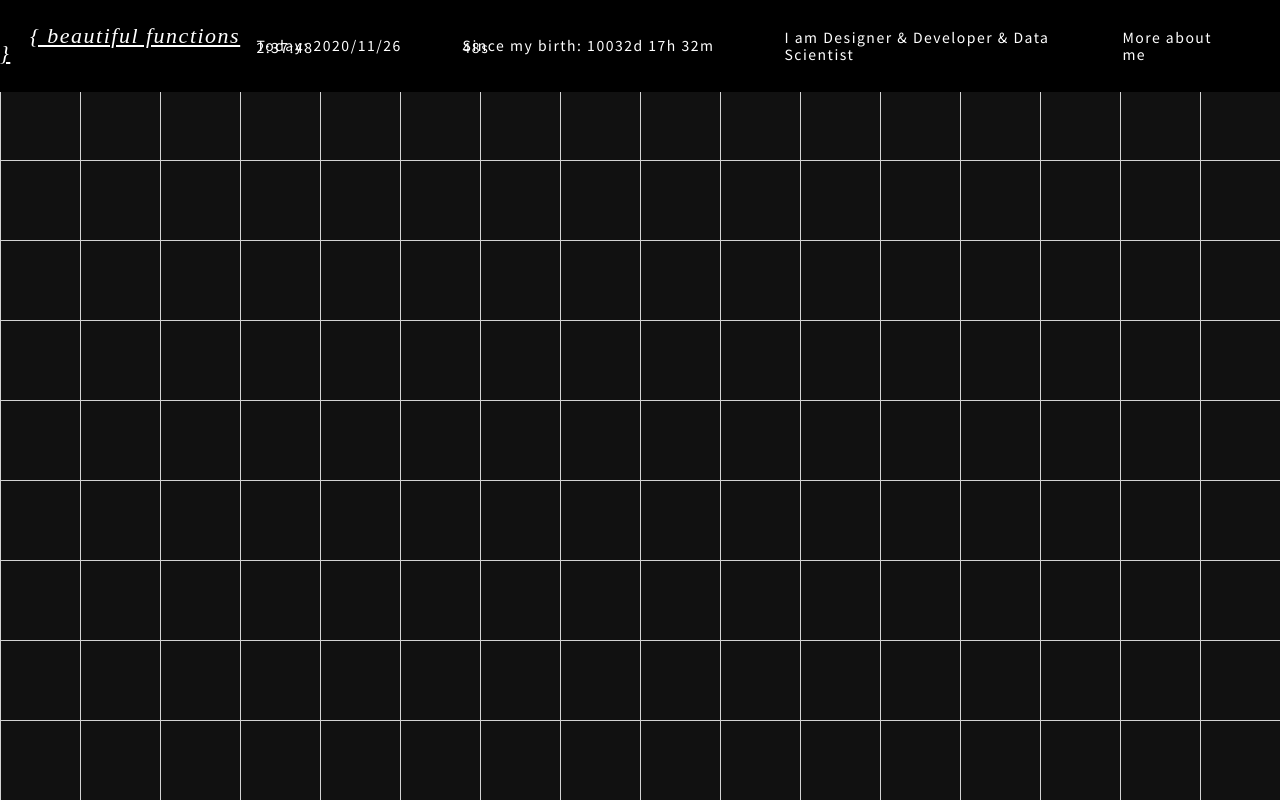
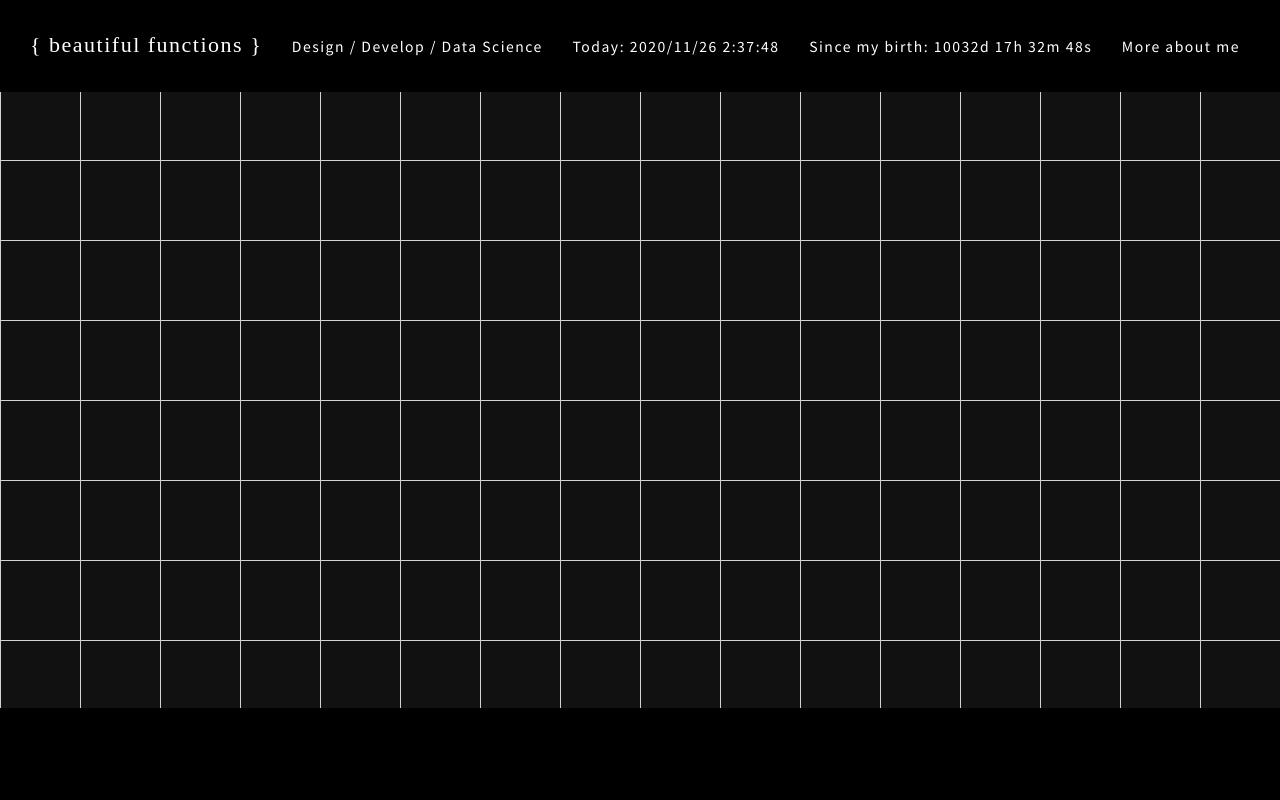
Before and after one commit to jane-jeong/Beautiful-Functions, a plain HTML site: page index.html in a window 1280 px wide. Drawn offline with Linux system fonts and the light colour scheme; a web font is replaced by a local one.

Commit message:
Add files via upload

```diff
--- a/index.html
+++ b/index.html
@@ -9,13 +9,19 @@
     <link rel="preconnect" href="https://fonts.gstatic.com">
     <link href="https://fonts.googleapis.com/css2?family=Castoro:ital@0;1&family=Crimson+Pro:wght@700&family=Crimson+Text:ital,wght@0,400;0,600;0,700;1,400;1,600;1,700&family=Libre+Baskerville:ital,wght@0,400;0,700;1,400&family=Neuton:ital,wght@0,200;0,300;0,400;0,700;0,800;1,400&family=Noto+Sans+KR:wght@100;300;400;500;700;900&family=Noto+Serif+KR:wght@200;300;400;500;600;700;900&family=Song+Myung&display=swap" rel='stylesheet' type='text/css'>
     <script src="https://code.iconify.design/1/1.0.6/iconify.min.js"></script>
+    <style type="text/css">
+      a { text-decoration:none }
+      </style>
   </head>
   <body>
     <nav class = "navbar">
 
       <div class ="navbar_logo">
-            <i class="logo"></span></i>
-            <a href="https://janejeong.me"> <i>{ beautiful functions }</i> </a>
+        <a href="">{ beautiful functions }</a>
+      </div>
+
+      <div class="navbar_message">
+        <li><a class="message">Design / Develop / Data Science</a></li>
       </div>
 
       <div class="navbar_today">
@@ -26,17 +32,14 @@
         <li><a id="counttime"></a></li>
       </div>
 
-        <ul class="navbar_message">
-          <li><a class="message">I am Designer & Developer & Data Scientist</a></li>
-        </ul>
-
       <div class="navbar_about">
-            <li><a class="about">More about me</a></li>
+        <a href=""> More about me</a>
       </div>
 
 
     </nav>
 
+    <div class ="footer"></div>
 
   </body>
 </html>
```
Lines whose indentation alone changed are shown as unchanged.
